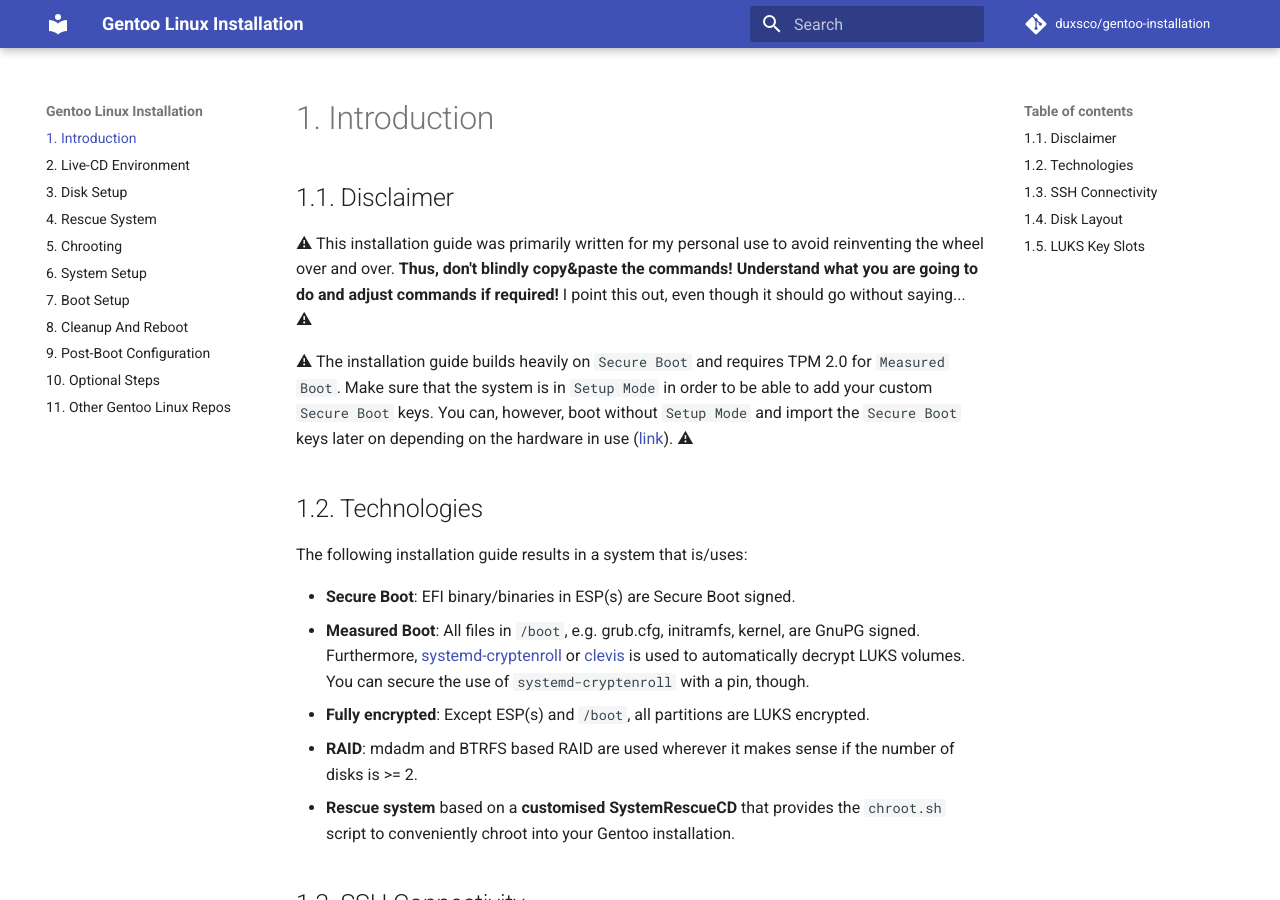
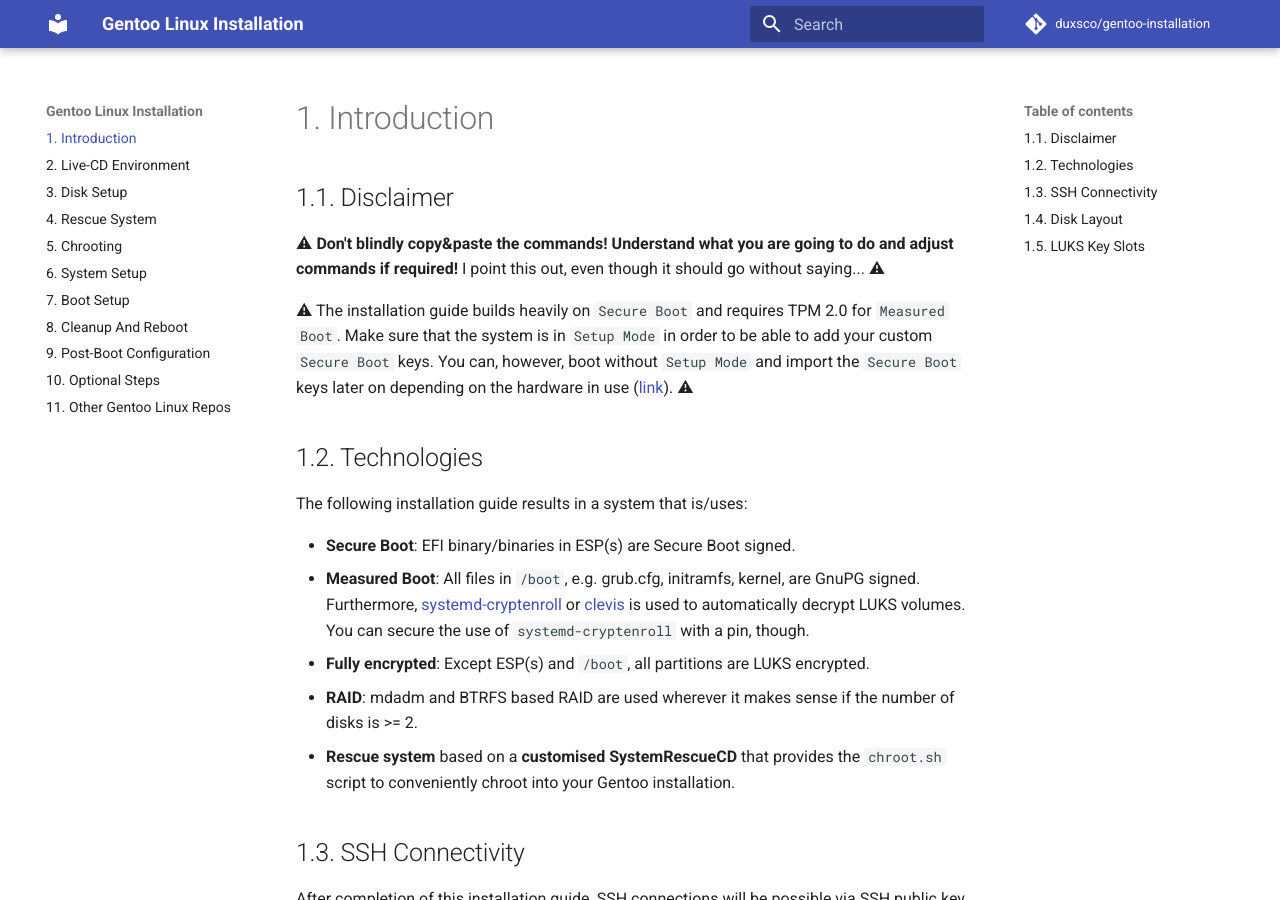
Before and after one commit to duxsco/gentoo-installation, an MkDocs documentation site: the page built from docs/index.md, in a window 1280 px wide and 900 px high. Built offline with MkDocs 1.6.1 and Material for MkDocs 9.7.7, drawn with Linux system fonts in a browser that asks for light colours; comment, search, counter and statistics services are not loaded.

Commit message:
Update disclaimer

```diff
--- a/docs/index.md
+++ b/docs/index.md
@@ -1,6 +1,6 @@
 ## 1.1. Disclaimer
 
-⚠ This installation guide was primarily written for my personal use to avoid reinventing the wheel over and over. **Thus, don't blindly copy&paste the commands! Understand what you are going to do and adjust commands if required!** I point this out, even though it should go without saying... ⚠
+⚠ **Don't blindly copy&paste the commands! Understand what you are going to do and adjust commands if required!** I point this out, even though it should go without saying... ⚠
 
 ⚠ The installation guide builds heavily on `Secure Boot` and requires TPM 2.0 for `Measured Boot`. Make sure that the system is in `Setup Mode` in order to be able to add your custom `Secure Boot` keys. You can, however, boot without `Setup Mode` and import the `Secure Boot` keys later on depending on the hardware in use ([link](#installation-of-secure-boot-files-via-uefi-firmware-settings)). ⚠
 
```
